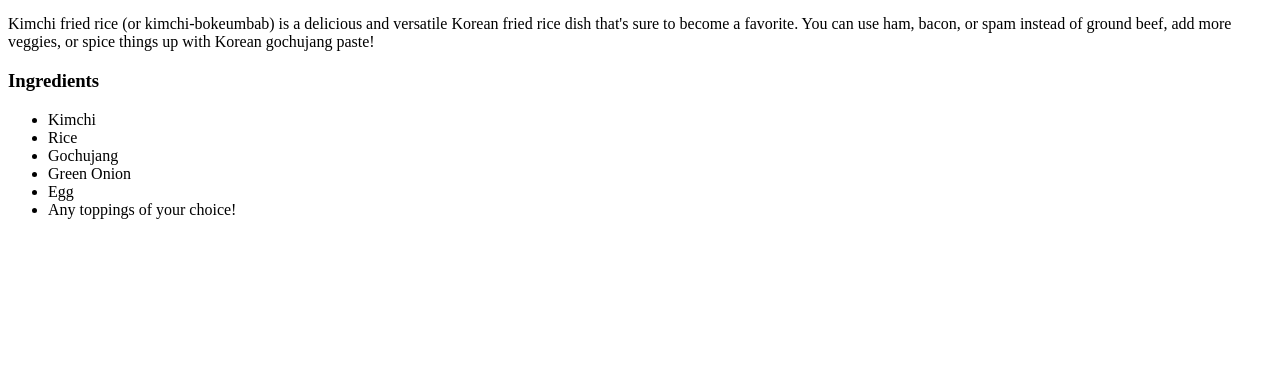
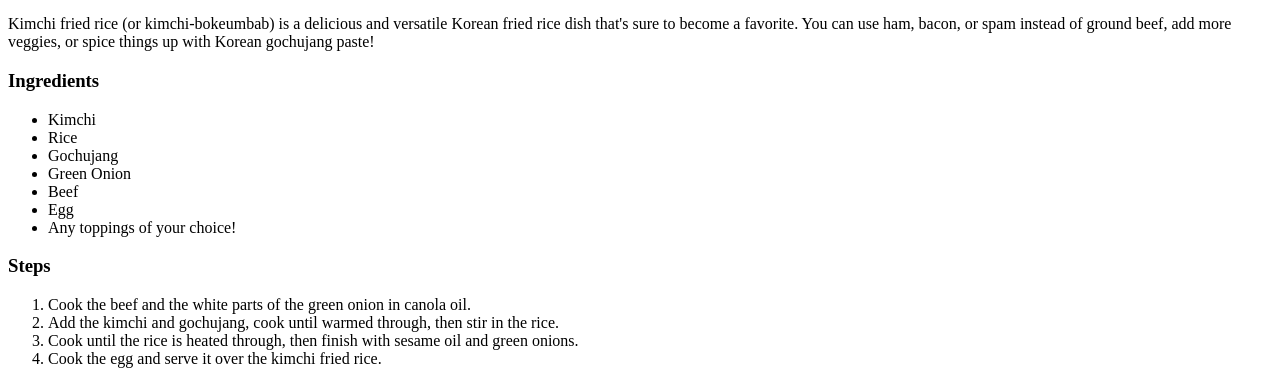
Before and after one commit to noctumist/odin-recipes, a plain HTML site: page recipes/kimchifriedrice.html in a window 1280 px wide. Shown: the part 428-812 px from the top of the page. Drawn offline with Linux system fonts and the light colour scheme.

Commit message:
Test git commit add all

```diff
--- a/recipes/kimchifriedrice.html
+++ b/recipes/kimchifriedrice.html
@@ -21,8 +21,16 @@
         <li>Rice</li>
         <li>Gochujang</li>
         <li>Green Onion</li>
+        <li>Beef</li>
         <li>Egg</li>
         <li>Any toppings of your choice!</li>
     </ul>
+    <h3>Steps</h3>
+    <ol>
+        <li>Cook the beef and the white parts of the green onion in canola oil. </li>
+        <li>Add the kimchi and gochujang, cook until warmed through, then stir in the rice.</li>
+        <li>Cook until the rice is heated through, then finish with sesame oil and green onions.</li>
+        <li>Cook the egg and serve it over the kimchi fried rice. </li>
+    </ol>
 </body>
 </html>
```
